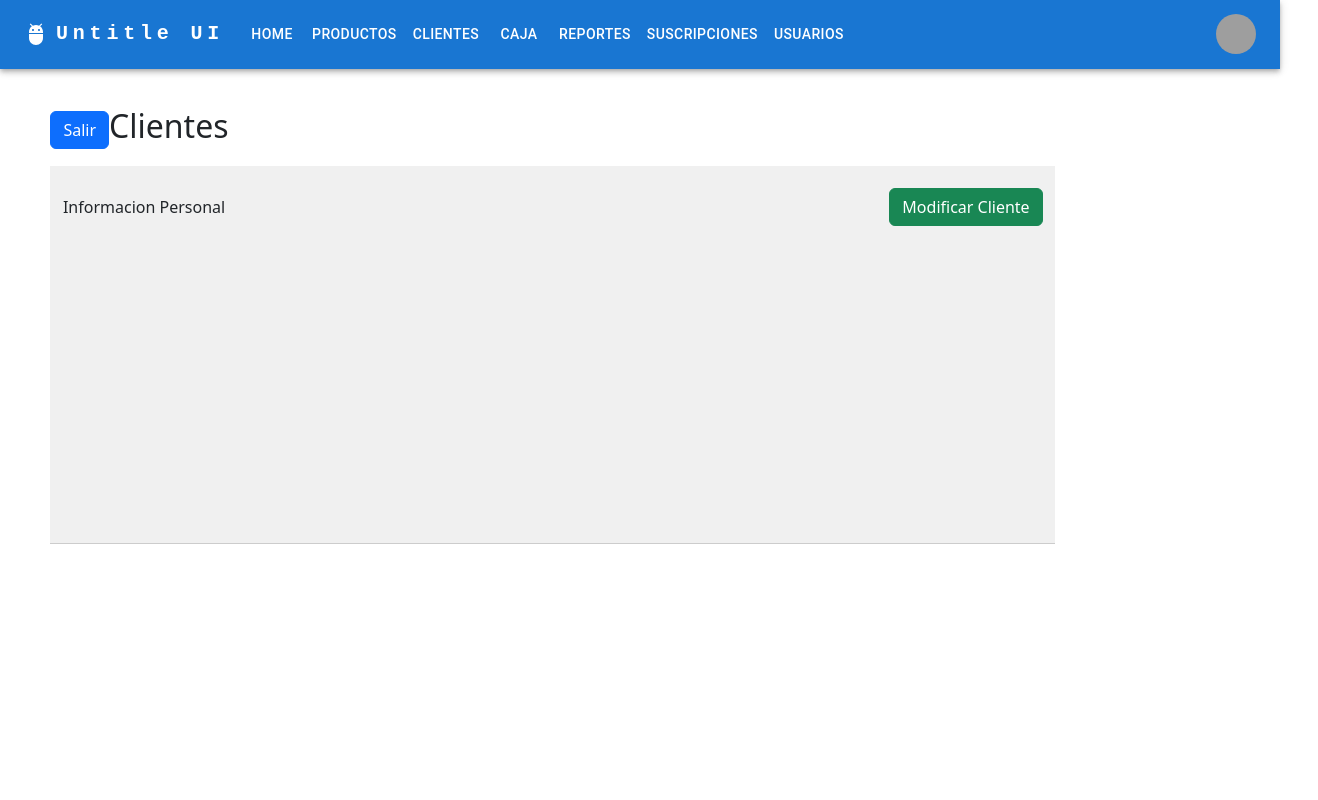
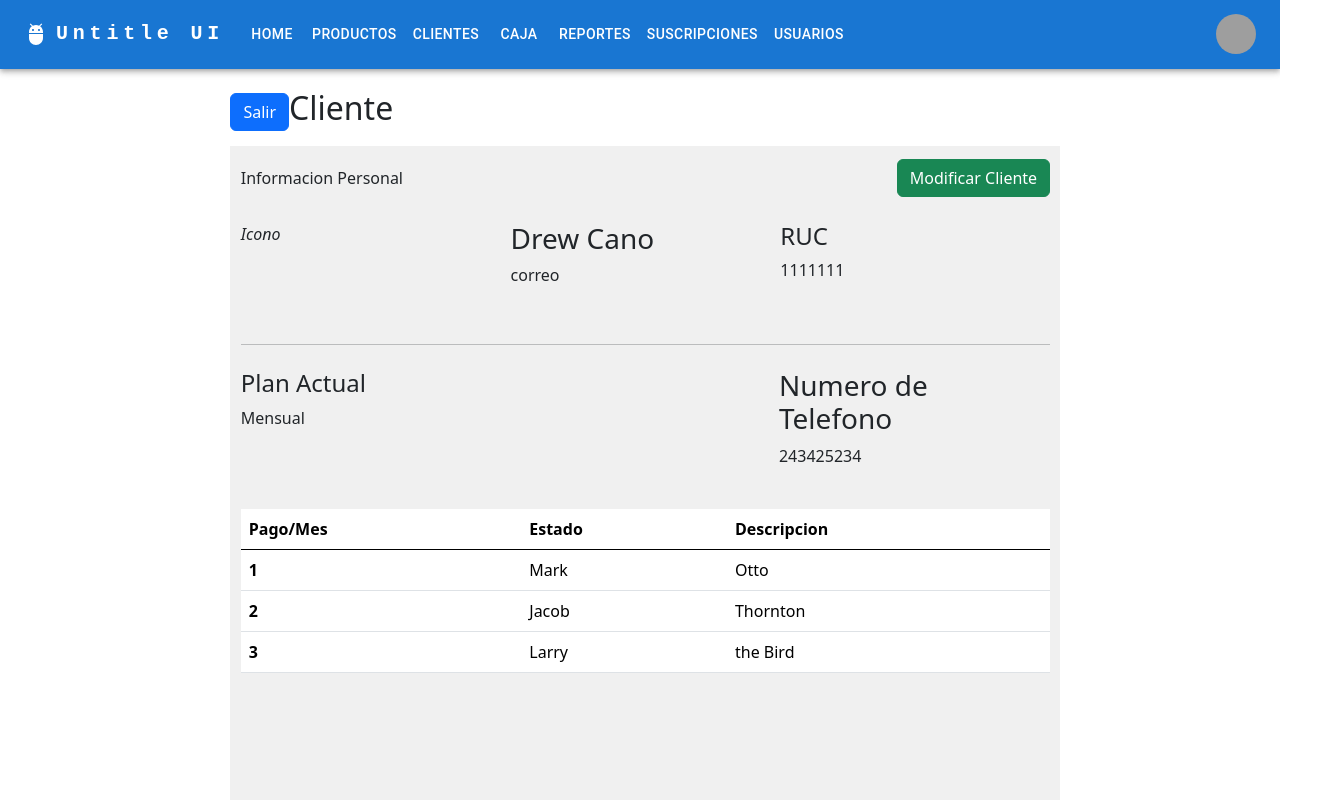
Before and after one commit to arvidjj/IngeSoft2-Frontend, a React (Vite) app: page /clientes in a window 1280 px wide. Shown: the top 800 px of the page, 1318 px wide, since content can reach past the window. Built offline with nearby package versions, Linux system fonts and the light colour scheme; grey boxes are pictures that could not be loaded.

Commit message:
clientes

```diff
--- a/src/main.jsx
+++ b/src/main.jsx
@@ -2,7 +2,7 @@ import React from "react";
 import { createRoot } from "react-dom";
 import { BrowserRouter as Router, Route, Routes } from "react-router-dom";
 import Home from "./pages/Home";
-import Clients from "./pages/clients/Clients";
+import InfoClients from "./pages/clients/InfoClients";
 import PageNotFound from "./pages/PageNotFound";
 import Layout from "./components/layout/Layout";
 
@@ -13,7 +13,7 @@ createRoot(document.getElementById("root")).render(
         <Routes>
           <Route path="/" element={<Home />} /> {/* Ruta raíz */}
           <Route path="/home" element={<Home />} /> {/* Ruta de la página de inicio */}
-          <Route path="/clientes" element={<Clients />} /> {/* Ruta de clientes */}
+          <Route path="/clientes" element={<InfoClients />} /> {/* Ruta de clientes */}
           <Route path="*" element={<PageNotFound />} /> {/* Ruta de página no encontrada */}
         </Routes>
       </Layout>
--- a/src/pages/clients/Clients.jsx
+++ /dev/null
@@ -1,34 +0,0 @@
-import React from "react";
-import "bootstrap/dist/css/bootstrap.min.css";
-import "./InfoClients.css"; // Asegúrate de importar tu archivo de estilos CSS
-
-const Clients = () => {
-  return (
-    <div className="container-fluid MaquetaCliente">
-      <div className="H2">
-        <button className="btn btn-primary">Salir</button>
-        <h2>Clientes</h2>
-      </div>
-      <div className="row">
-        <div className="col-12">
-          <div className="cuadro-central">
-            <div className="info-cliente">
-              <p>Informacion Personal</p>
-              <button className="btn btn-success float-end">
-                Modificar Cliente
-              </button>
-            </div>
-          </div>
-        </div>
-      </div>
-
-      <div className="row justify-content-center">
-        <div className="col-6">
-          <div className="content"></div>
-        </div>
-      </div>
-    </div>
-  );
-};
-
-export default Clients;
--- a/src/pages/clients/InfoClients.css
+++ b/src/pages/clients/InfoClients.css
@@ -1,28 +1,61 @@
 .MaquetaCliente {
-  margin:3%;
+  margin:0%;
+  padding-left: 18%;
 }
 .H2{
   display: flex;
+  margin-top: 2%;
   padding-bottom: 1%;
   align-items: center; /* Alinea verticalmente los elementos */
 
 }
 .cuadro-central {
   width: 80%;
-  padding: 15% 1%;
-
+  padding: 20% 1%;
   background-color: #f0f0f0;
   border-bottom: 1px solid #ccc;
 }
-.info-cliente {
-  margin-top: -17%;
+.header-cliente {
+  margin-top: -24%;
   display: flex;
   justify-content: space-between; /* Espacia los elementos de forma equitativa */
   align-items: center; /* Alinea verticalmente los elementos */
 
 }
+.header-cliente p {
+  margin: 0; /* Elimina el margen predeterminado del párrafo */
+  font-weight: 400;
+}
+.info-cliente {
+  display: flex;
+  justify-content: space-between;
+  margin-top: 3%;
+  padding-bottom: 5%; /* espacio en la linea divisoria*/
+}
 
+.info-cliente > div {
+  flex: 1; /* Ajusta el ancho de los divs internos */
+  margin-right: 40px; /* Agrega margen entre los divs internos */
+}
 
 .info-cliente p {
   margin: 0; /* Elimina el margen predeterminado del párrafo */
 }
+.datos-extras {
+  display: flex;
+  justify-content: space-between;
+  margin-top: 3%;
+  padding-bottom: 5%; /* espacio en la linea divisoria*/
+}
+
+.datos-extras > div {
+  flex: 1; /* Ajusta el ancho de los divs internos */
+  margin-right: 40px; /* Agrega margen entre los divs internos */
+}
+
+.datos-extras p {
+  margin: 0; /* Elimina el margen predeterminado del párrafo */
+}
+.Num-Telefono{
+  margin-left: 33%;
+}
--- /dev/null
+++ b/src/pages/clients/InfoClients.jsx
@@ -0,0 +1,79 @@
+import React from "react";
+import "bootstrap/dist/css/bootstrap.min.css";
+import './InfoClients.css'
+
+
+const InfoClients = () => {
+  return (
+    <div className="container-fluid MaquetaCliente">
+      <div className="H2">
+        <button className="btn btn-primary">Salir</button>
+        <h2>Cliente</h2>
+      </div>
+      <div className="row">
+        <div className="col-12">
+          <div className="cuadro-central">
+            <div className="header-cliente">
+              <p>Informacion Personal</p>
+              <button className="btn btn-success float-end">
+                Modificar Cliente
+              </button>
+            </div>
+            <div className="info-cliente">
+              <div>
+                <i>Icono</i>
+              </div>
+              <div>
+                <h3>Drew Cano</h3>
+                <p>correo</p>
+              </div>
+              <div>
+                <h4>RUC</h4>
+                <p>1111111</p>
+              </div>
+            </div>
+            <hr />
+            <div className="datos-extras">
+              <div>
+                <h4>Plan Actual</h4>
+                <p>Mensual</p>
+              </div>
+              <div className="Num-Telefono">
+                <h3>Numero de Telefono</h3>
+                <p>243425234</p>
+              </div>
+            </div>
+            <table class="table">
+              <thead>
+                <tr>
+                  <th scope="col">Pago/Mes</th>
+                  <th scope="col">Estado</th>
+                  <th scope="col">Descripcion</th>
+                </tr>
+              </thead>
+              <tbody>
+                <tr>
+                  <th scope="row">1</th>
+                  <td>Mark</td>
+                  <td>Otto</td>
+                </tr>
+                <tr>
+                  <th scope="row">2</th>
+                  <td>Jacob</td>
+                  <td>Thornton</td>
+                </tr>
+                <tr>
+                  <th scope="row">3</th>
+                  <td>Larry</td>
+                  <td> the Bird</td>
+                </tr>
+              </tbody>
+            </table>
+          </div>
+        </div>
+      </div>
+    </div>
+  );
+};
+
+export default InfoClients;
```
Also changed, not shown: src/components/layout/MaquetaCliente.jsx (deleted), src/styles/styleExample.css (deleted).
